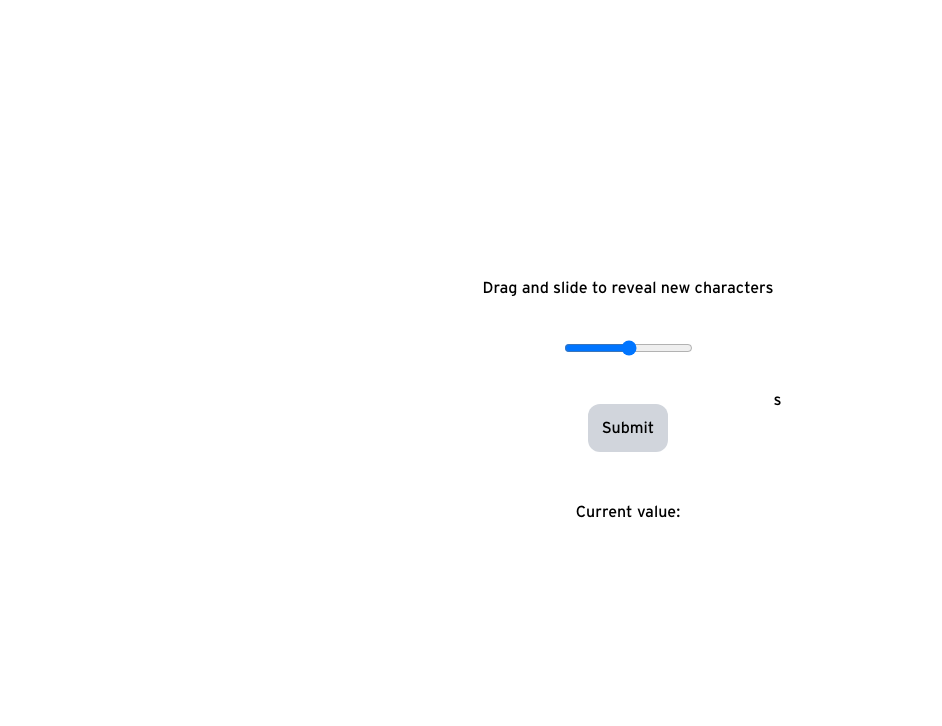
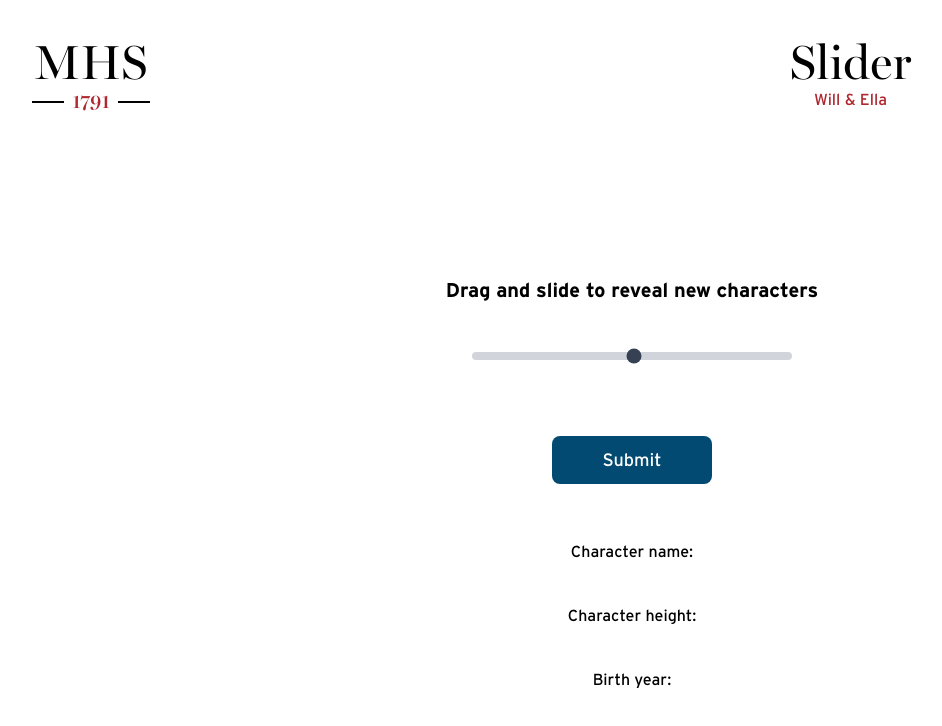
Before and after one commit to JumboCode/mhd, a Next.js app: page /slider in a window 1280 px wide. Shown: the top 726 px of the page, without its empty margins (8-950 px from the left). Built offline with nearby package versions, Linux system fonts and the light colour scheme.

Commit message:
finished slider component

```diff
--- a/src/app/slider/page.tsx
+++ b/src/app/slider/page.tsx
@@ -2,7 +2,27 @@ import Slider from "@/components/Slider";
 
 export default function SliderPage() {
     return (
-        <div className="min-h-screen flex justify-center items-center">
+        <div className="min-h-screen flex flex-col justify-start">
+            <div className="flex mt-10 mb-40">
+                <div className="flex flex-col ml-10 mr-160 items-center font-banner">
+                    <h2 className="text-[var(--color-mhd-black)] text-5xl">
+                        MHS
+                    </h2>
+                    <div className="flex items-center">
+                        <div className="h-[2px] w-8 bg-[var(--color-mhd-black)] mr-2"></div>
+                        <h3 className="text-[var(--color-mhd-red)] text-xl font-semibold">
+                            1791
+                        </h3>
+                        <div className="h-[2px] w-8 bg-[var(--color-mhd-black)] ml-2"></div>
+                    </div>
+                </div>
+                <div className="flex flex-col items-center">
+                    <h1 className="text-[var(--color-mhd-black)] text-5xl font-banner">
+                        Slider
+                    </h1>
+                    <h2 className="text-[var(--color-mhd-red)]">Will & Ella</h2>
+                </div>
+            </div>
             <Slider min={1} max={84} />
         </div>
     );
--- a/src/components/Slider.tsx
+++ b/src/components/Slider.tsx
@@ -9,31 +9,46 @@ type SliderProps = {
 };
 
 export default function Slider({ min, max }: SliderProps) {
-    const [value, setValue] = useState();
-    const [display, setDisplay] = useState();
+    const [value, setValue] = useState(min);
+    const [display, setDisplay] = useState<any>();
+    const fillPercent = ((value - min) / (max - min)) * 100;
 
-    function handleValue(e: React.ChangeEvent<any>) {
-        setValue(e.target.value);
-    }
-
-    function updateValue() {
-        setDisplay(value);
+    async function fetchFromApi() {
+        const response = await fetch(`/api/slider?characterID=${value}`);
+        const data = await response.json();
+        setDisplay(data);
     }
 
     return (
         <>
             <div className="flex gap-10 items-center flex-col">
-                <h1>Drag and slide to reveal new characters</h1>
-                <input min={min} max={max} type="range" onInput={handleValue} />
+                <h1 className="text-xl font-bold mb-2">
+                    Drag and slide to reveal new characters
+                </h1>
+                <input
+                    min={min}
+                    max={max}
+                    type="range"
+                    onChange={(e) => setValue(Number(e.target.value))}
+                    className="w-80 h-2 appearance-none rounded-lg cursor-pointer accent-gray-700 mb-5"
+                    style={{
+                        background: `linear-gradient(to right,
+                    rgb(45, 46, 48) 0%,
+                    rgb(45, 46, 48) ${fillPercent}%,
+                    rgb(209,213,219) ${fillPercent}%,
+                    rgb(209,213,219) 100%)`,
+                    }}
+                />
                 <button
-                    onClick={updateValue}
-                    className="rounded-xl h-12 w-20 bg-gray-300 m-2 flex items-center justify-center"
+                    onClick={fetchFromApi}
+                    className="rounded-lg h-12 w-40 bg-sky-900 m-2 flex items-center justify-center text-white text-lg m-4"
                 >
                     Submit
                 </button>
-                <p>Current value: {display}</p>
+                <p>Character name: {display?.name}</p>
+                <p>Character height: {display?.height}</p>
+                <p>Birth year: {display?.birth_year}</p>
             </div>
-            s
         </>
     );
 }
```
